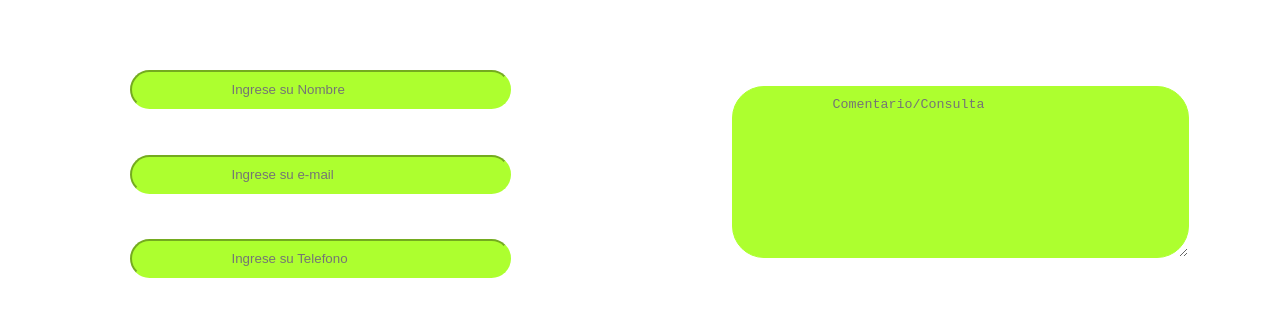
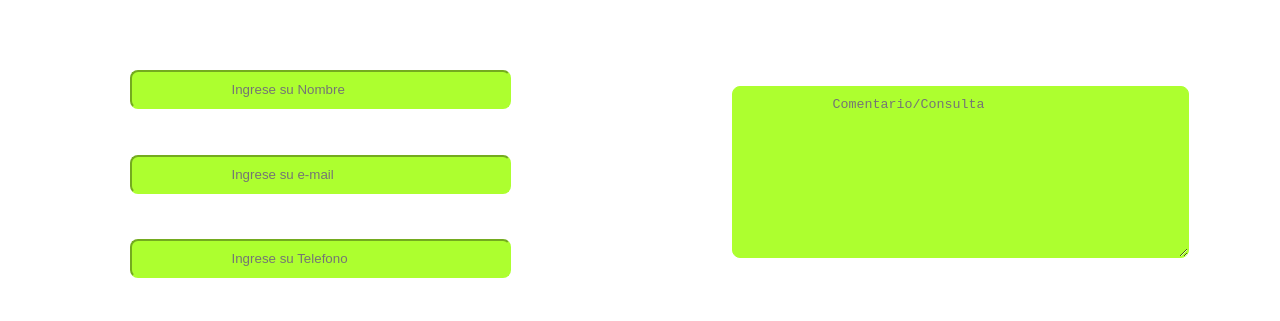
Before and after one commit to FacuMasague/PreEntrega3FacundoMasague, a website: page pages/contacto.html in a window 1280 px wide. Shown: the part 619-940 px from the top of the page. Drawn offline with Linux system fonts and the light colour scheme.

Commit message:
Cambio en botones de contacto

```diff
--- a/scss/contacto.scss
+++ b/scss/contacto.scss
@@ -37,7 +37,7 @@
         input{
             background-color: greenyellow;
             border-color: greenyellow;
-            border-radius: 2rem;
+            border-radius: .5rem;
             padding: 10px 100px 10px 100px;
             &:hover{
                 background-color: #78C232;
@@ -53,7 +53,7 @@
         textarea{
             background-color: greenyellow;
             border-color: greenyellow;
-            border-radius: 2rem;
+            border-radius: .5rem;
             padding: 10px 100px 10px 100px;
             &:hover{
                 background-color: #78C232;
```
Also changed, not shown: css/style.css.
